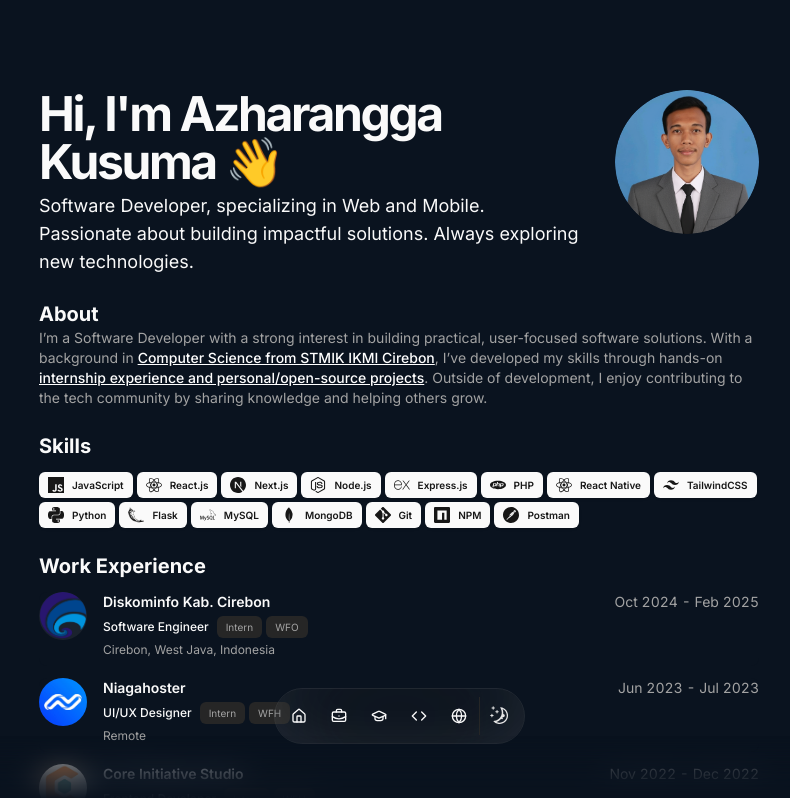
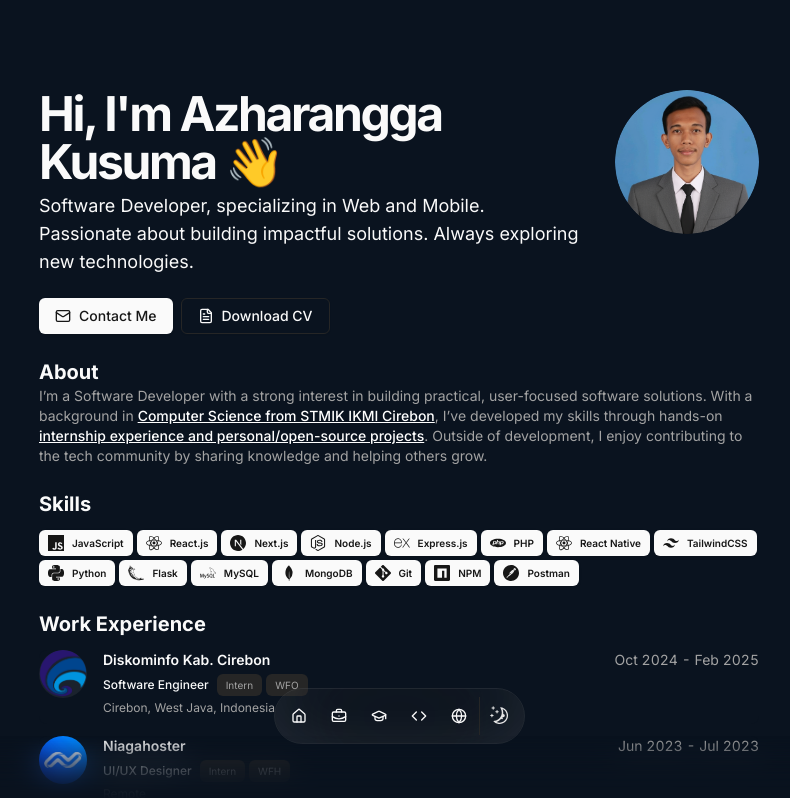
Before and after one commit to azharanggakusuma/portfolio-next, a Next.js app: page / in a window 1280 px wide. Shown: the top 798 px of the page, without its empty margins (241-1031 px from the left). Built offline with nearby package versions, Linux system fonts and the light colour scheme.

Commit message:
feat: add Not Found page with 404 error handling and navigation

```diff
--- /dev/null
+++ b/src/app/not-found.tsx
@@ -0,0 +1,25 @@
+import Link from "next/link";
+import { buttonVariants } from "@/components/ui/button";
+import { cn } from "@/lib/utils";
+
+export default function NotFound() {
+  return (
+    <div className="fixed inset-0 z-[99] flex flex-col items-center justify-center bg-background text-center px-4">
+      <h1 className="text-8xl font-bold tracking-tighter">404</h1>
+      <h2 className="text-2xl font-semibold tracking-tight mt-2">Page Not Found</h2>
+      <p className="text-muted-foreground text-lg max-w-[500px] mt-4 mb-8">
+        Oops! The page you are looking for might have been removed, had its name changed, or is temporarily unavailable.
+      </p>
+
+      <Link
+        href="/"
+        className={cn(
+          buttonVariants({ variant: "default" }),
+          "px-8"
+        )}
+      >
+        Back to Home
+      </Link>
+    </div>
+  );
+}
--- a/src/app/page.tsx
+++ b/src/app/page.tsx
@@ -1,6 +1,7 @@
 "use client";
 
 import { useState } from "react";
+import { Mail, FileText } from "lucide-react";
 import BlurFade from "@/components/magicui/blur-fade";
 import { ProjectCard } from "@/components/project-card";
 import { ResumeCard } from "@/components/resume-card";
@@ -8,6 +9,8 @@ import { EducationCard } from "@/components/education-card";
 import { AcademicCard } from "@/components/academic-card";
 import { Avatar, AvatarFallback, AvatarImage } from "@/components/ui/avatar";
 import { Badge } from "@/components/ui/badge";
+import { buttonVariants } from "@/components/ui/button";
+import { cn } from "@/lib/utils";
 import {
   Tooltip,
   TooltipContent,
@@ -23,19 +26,13 @@ const BLUR_FADE_DELAY = 0.04;
 export default function Page() {
   const [filter, setFilter] = useState<"all" | "web" | "app" | "ui/ux" | "ml/dl">("all");
 
-  // Logika Filter Project
+  // Logika Filter
   const filteredProjects = DATA.projects.filter((project) => {
-    // Cek apakah project berstatus active: true
-    // Jika active: false, langsung skip (tidak ditampilkan)
-    if (!project.active) {
-      return false;
-    }
-    // Jika active, baru cek kategorinya
+    if (!project.active) return false;
     if (filter === "all") return true;
     return project.category === filter;
   });
 
-  // Definisi Variabel Delay Animasi
   const HERO_DELAY = BLUR_FADE_DELAY;
   const ABOUT_DELAY = BLUR_FADE_DELAY * 3;
   const SKILLS_DELAY = BLUR_FADE_DELAY * 5;
@@ -62,6 +59,28 @@ export default function Page() {
                   {DATA.description}
                 </Markdown>
               </BlurFade>
+
+              {/* TOMBOL ACTION */}
+              <BlurFade delay={HERO_DELAY + 0.1}>
+                <div className="flex gap-2 justify-center md:justify-start mt-4">
+                  <Link
+                    href="#contact"
+                    className={cn(buttonVariants({ variant: "default" }), "w-full sm:w-auto flex items-center gap-2")}
+                  >
+                    <Mail className="size-4" />
+                    Contact Me
+                  </Link>
+                  <Link
+                    href="/resume.pdf"
+                    target="_blank"
+                    className={cn(buttonVariants({ variant: "outline" }), "w-full sm:w-auto flex items-center gap-2")}
+                  >
+                    <FileText className="size-4" />
+                    Download CV
+                  </Link>
+                </div>
+              </BlurFade>
+
             </div>
             <BlurFade delay={HERO_DELAY}>
               <Avatar className="size-36 mx-auto">
```
